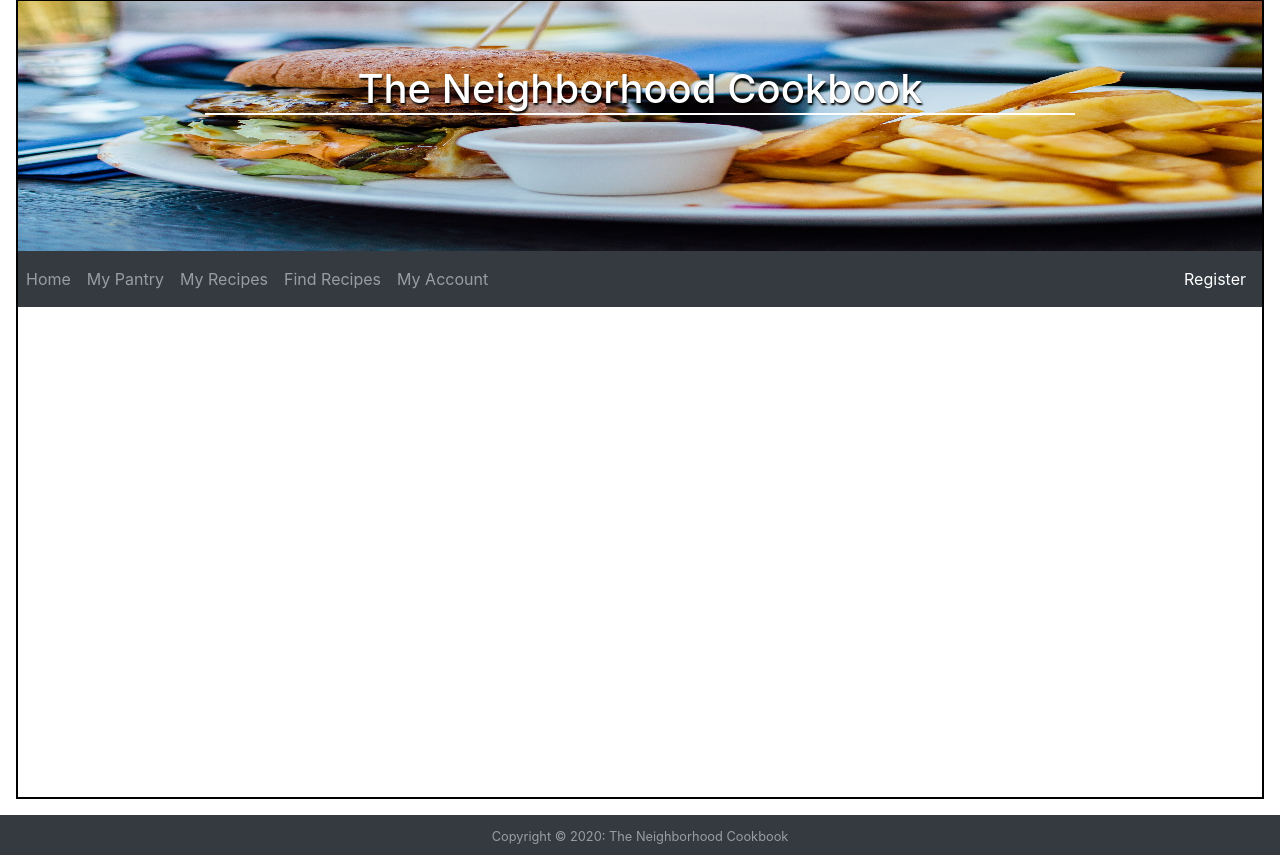
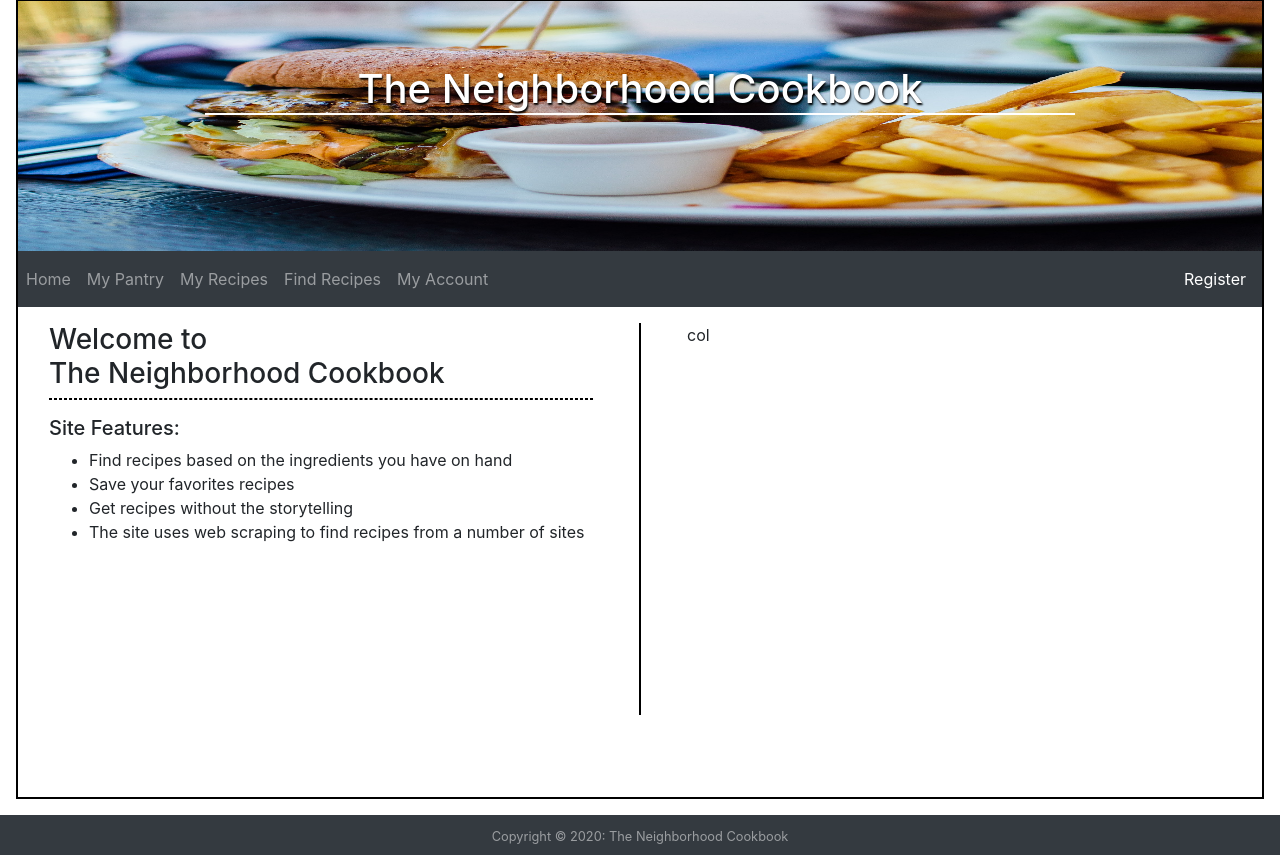
Before and after one commit to matthewjw2007/CS467_W2020_Capstone, a Flask app: page / in a window 1280 px wide. Shown: the part 17-872 px from the top of the page. Run offline with Flask 2, Linux system fonts and the light colour scheme; some libraries are stand-ins or nearby versions.

Commit message:
updated home.html

```diff
--- a/app/routes.py
+++ b/app/routes.py
@@ -6,7 +6,7 @@ from flask_login import current_user, login_user, logout_user, login_required
 @app.route('/')
 @app.route('/index')
 def index():
-    return render_template('base.html', title='Home')
+    return render_template('home.html', title='Home')
 
 
 @app.route('/my_pantry')
--- a/app/static/style.css
+++ b/app/static/style.css
@@ -46,3 +46,20 @@ html, body {
 .pt-4, .py-4 {
     padding-top: .5rem!important;
 }
+
+/* Styles for home page specifics*/
+.vertical-line {
+    height: 390px;
+    border: 1px solid black;
+}
+
+#hr-home {
+    border: 1px dashed black;
+    margin-top: 0rem;
+}
+
+.col {
+    margin: 1rem;
+    padding-left: 30px;
+    padding-right: 30px;
+}
--- a/app/templates/base.html
+++ b/app/templates/base.html
@@ -78,6 +78,9 @@
         </nav>
         <!--Navbar end-->
 
+        <!--Block content-->
+        {% block content %}{% endblock %}
+
     </div>
 
     <!--Footer-->
--- a/app/templates/home.html
+++ b/app/templates/home.html
@@ -1,10 +1,22 @@
-<!DOCTYPE html>
-<html lang="en">
-<head>
-    <meta charset="UTF-8">
-    <title>Title</title>
-</head>
-<body>
+{% extends 'base.html' %}
 
-</body>
-</html>
+{% block content %}
+    <div>
+        <div class="row">
+            <div class="col">
+                <h3 id="home-title">Welcome to <br>The Neighborhood Cookbook</h3>
+                <hr id="hr-home">
+                <h5>Site Features:</h5>
+                <ul>
+                    <li>Find recipes based on the ingredients you have on hand</li>
+                    <li>Save your favorites recipes</li>
+                    <li>Get recipes without the storytelling</li>
+                    <li>The site uses web scraping to find recipes from a number of sites</li>
+                </ul>
+            </div>
+            <hr class="vertical-line">
+            <div class="col">col</div>
+            <div class="w-100"></div>
+        </div>
+    </div>
+{% endblock %}
```
